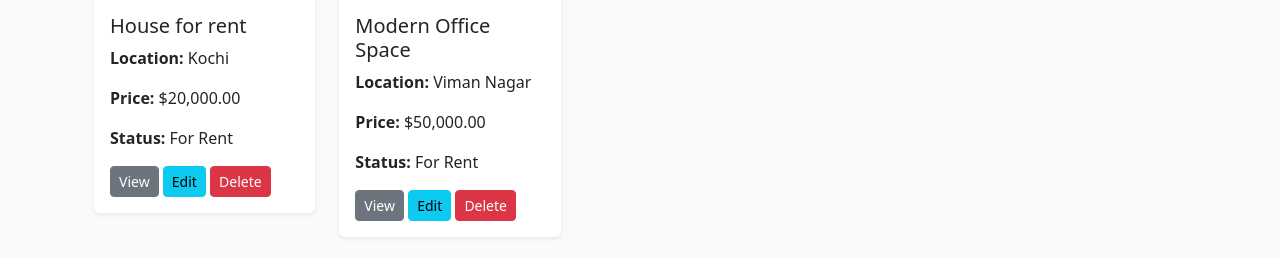
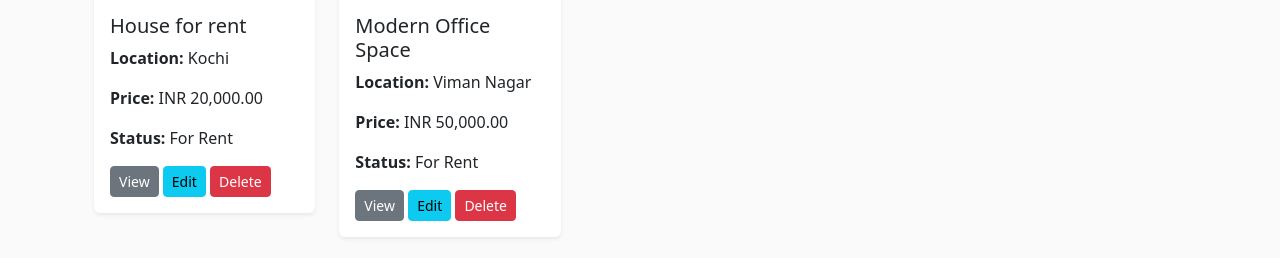
Before and after one commit to Theoneman04/5_SQUARE_FEETS, a Flask app: page /myproperty in a window 1280 px wide. Shown: the part 1042-1300 px from the top of the page. Run offline with Flask 3, Linux system fonts and the light colour scheme; a user stored in the database is signed in.

Commit message:
Properties are added

```diff
--- a/fivesquarefeets/templates/detailed_view.html
+++ b/fivesquarefeets/templates/detailed_view.html
@@ -51,7 +51,7 @@
         <ul class="view">
             {% for review in property.reviews %}
             <li class="view">
-                <strong class="view">{{ review.reviewer.username }}</strong> - {{ review.rating }}/5
+                <strong class="view">{{ review.reviewer.username }}</strong> -> {{ review.rating }}/5
                 <p class="view">{{ review.comment }}</p>
             </li>
             {% endfor %}
--- a/fivesquarefeets/templates/myproperty.html
+++ b/fivesquarefeets/templates/myproperty.html
@@ -53,7 +53,7 @@
                         <div class="card-body">
                             <h5 class="card-title">{{ property.property_title }}</h5>
                             <p class="card-text"><strong>Location:</strong> {{ property.location }}</p>
-                            <p class="card-text"><strong>Price:</strong> ${{ "{:,.2f}".format(property.price) }}</p>
+                            <p class="card-text"><strong>Price:</strong> INR {{ "{:,.2f}".format(property.price) }}</p>
                             <p class="card-text"><strong>Status:</strong> {{ property.status.replace('_', ' ').title() }}</p>
                             <!-- Action Buttons -->
                             <a href="{{ url_for('main.view_property', property_id=property.property_id) }}" class="btn btn-secondary btn-sm">View</a>
```
Also changed, not shown: fivesquarefeets/site.db, fivesquarefeets/static/property_pics/3ea9f92ee1404ad1.jpg (added), fivesquarefeets/static/property_pics/48c32acdce9509d3.jpg (added), fivesquarefeets/static/property_pics/8956d12c6bcbba74.jpg (added), fivesquarefeets/static/property_pics/a636c73dd966eea7.webp (added), fivesquarefeets/static/property_pics/b9f41bc48783b0d1.png (deleted), fivesquarefeets/static/property_pics/bded4089b48b6870.jpg (added), fivesquarefeets/static/property_pics/f2727a28d2a84557.jpg (added).
